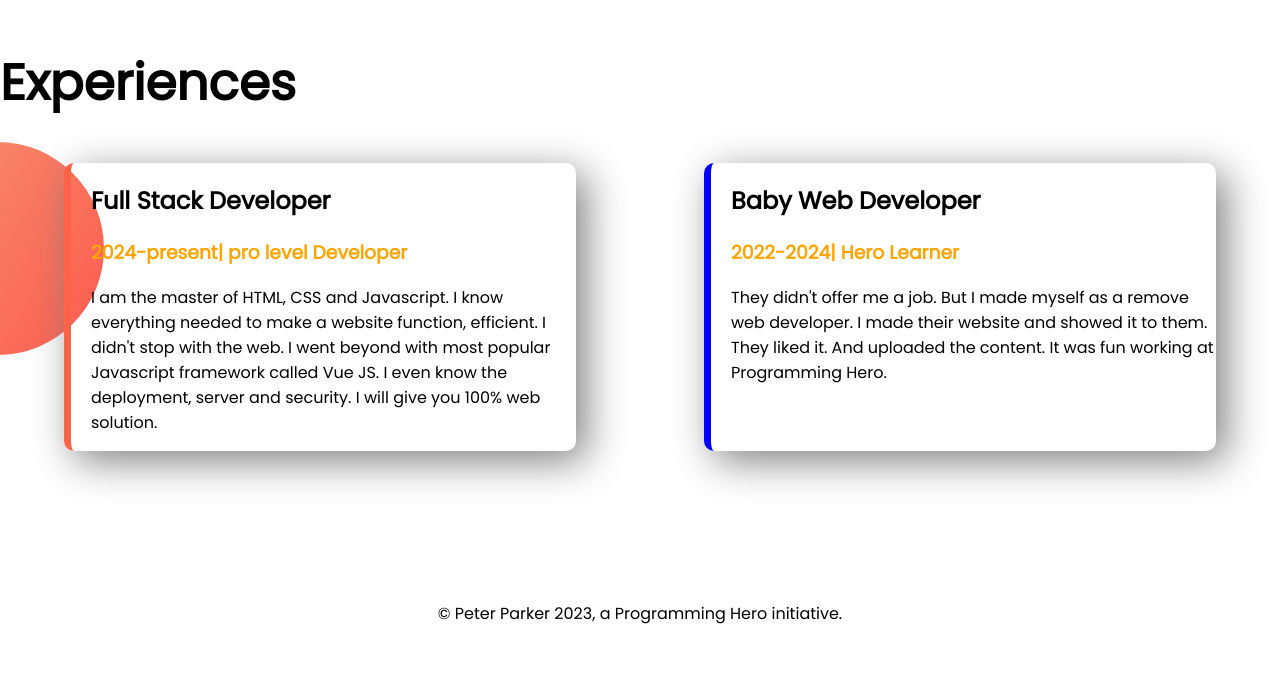
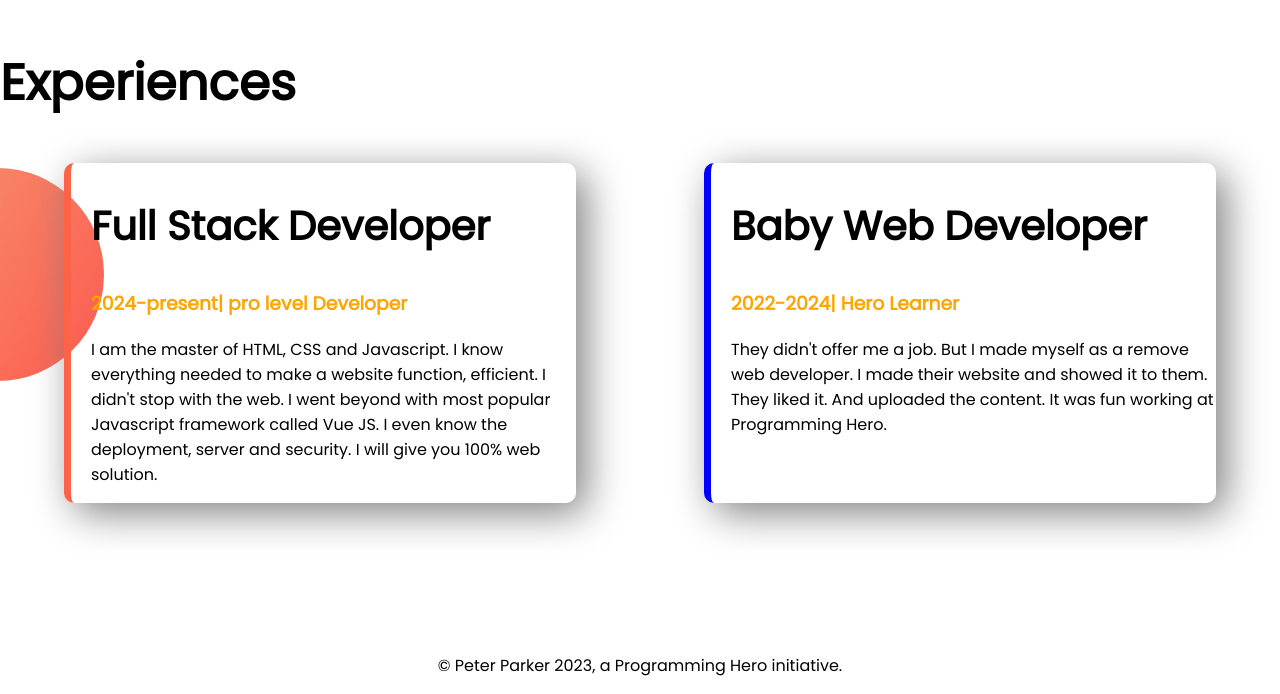
Before and after one commit to salmansayed1445/developer-portfolio, a plain HTML site: page index.html in a window 1280 px wide. Shown: the part 1228-1922 px from the top of the page. Before the commit the page ends 1870 px from the top, so only its background shows below. Drawn offline with Linux system fonts and the light colour scheme.

Commit message:
styled border and added footer

```diff
--- a/style.css
+++ b/style.css
@@ -8,7 +8,7 @@ h1 {
 }
 
 h2 {
-    font-size: 40;
+    font-size: 40px;
 }
 
 .orange-color {
@@ -65,13 +65,17 @@ h2 {
     padding-left: 20px;
     border-radius: 10px;
     box-shadow: 10px 10px 40px gray;
-    border-left: 7px solid blue;
+
 }
 
 #full-stack-developer {
     border-left: 7px solid tomato;
 }
 
+#baby-web-developer {
+    border-left: 7px solid blue;
+}
+
 footer p {
     text-align: center;
 }
```
